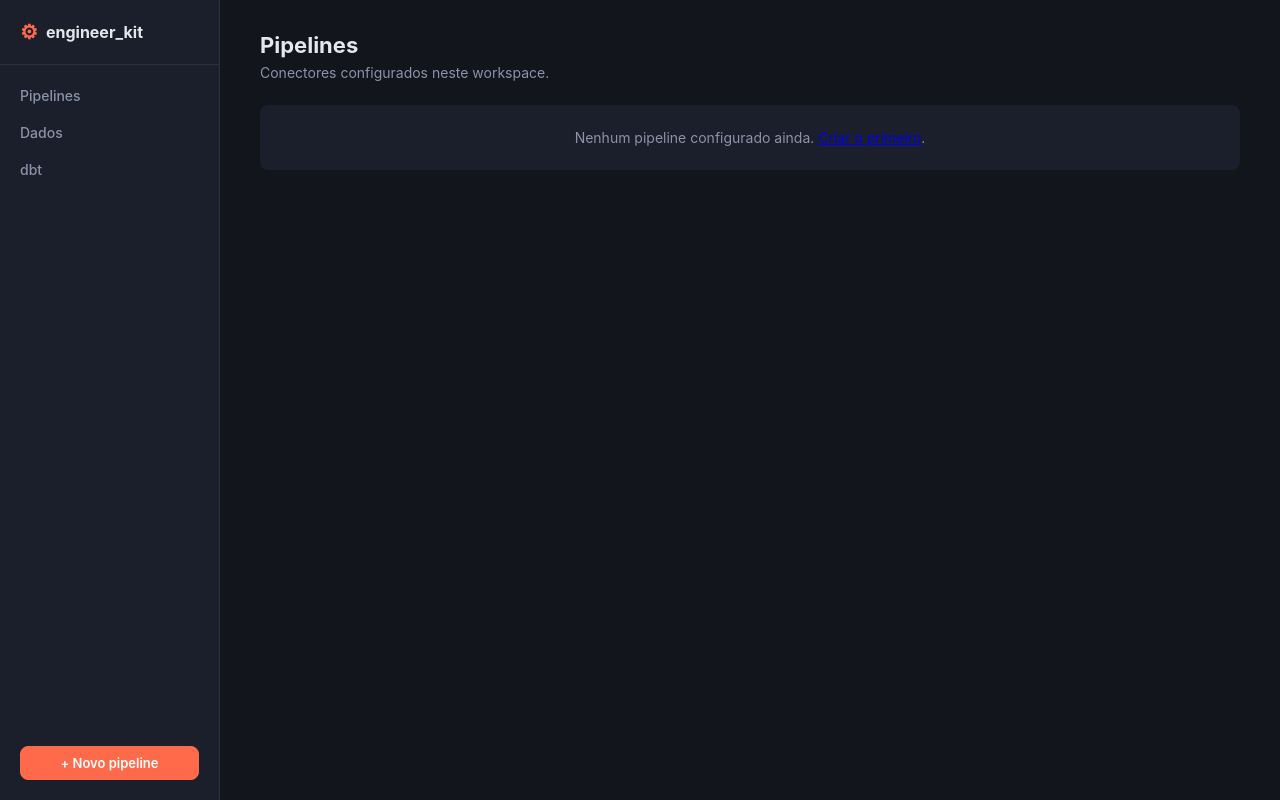
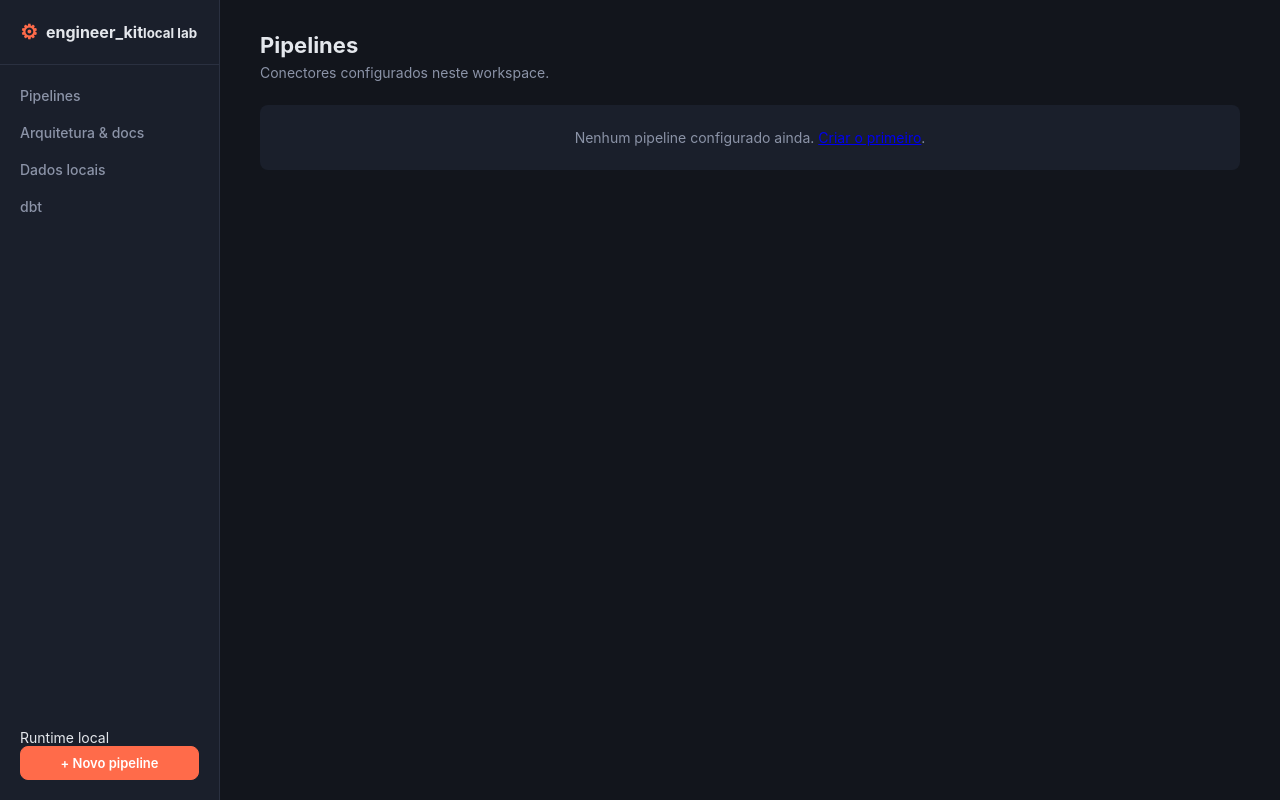
Before and after one commit to Lima-Ricardo/engineer_kit, a FastAPI app: template src/engineer_kit/ui/templates/dashboard.html in a window 1280 px wide. Run offline with FastAPI, Linux system fonts and the light colour scheme; the template is opened without the code that fills it, so the values that code supplies are empty.

Commit message:
Add architecture navigation

```diff
--- a/src/engineer_kit/ui/templates/base.html
+++ b/src/engineer_kit/ui/templates/base.html
@@ -11,12 +11,14 @@
         <nav class="sidebar">
             <div class="brand">
                 <span class="brand-mark">⚙</span>
-                <span class="brand-name">engineer_kit</span>
+                <div><span class="brand-name">engineer_kit</span><small>local lab</small></div>
             </div>
             <a href="/" class="nav-link">Pipelines</a>
-            <a href="/data" class="nav-link">Dados</a>
+            <a href="/architecture" class="nav-link">Arquitetura & docs</a>
+            <a href="/data" class="nav-link">Dados locais</a>
             <a href="/dbt" class="nav-link">dbt</a>
             <div class="sidebar-footer">
+                <div class="local-badge">Runtime local</div>
                 <a href="/pipelines/new" class="btn btn-primary btn-block">+ Novo pipeline</a>
             </div>
         </nav>
```
